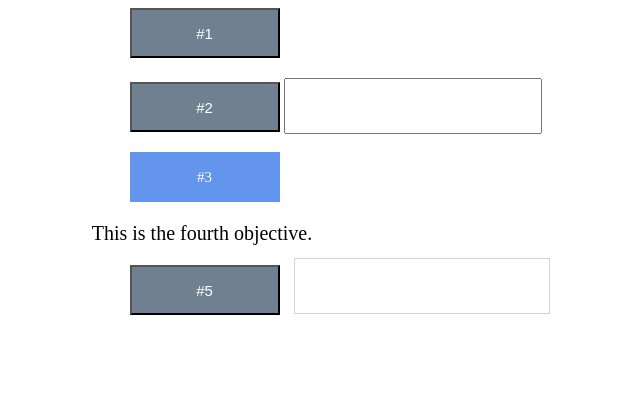
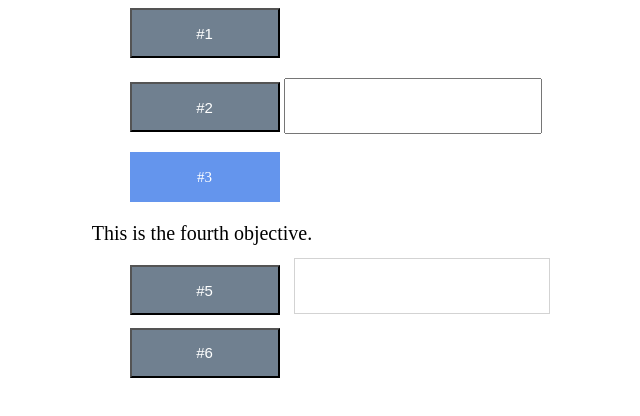
Before and after one commit to Jesla/DepotULab-SimpleTasks-DOM, a plain HTML site: page index.html in a window 1280 px wide. Shown: the whole page, without its empty margins (384-1024 px from the left). Drawn offline with Linux system fonts and the light colour scheme.

Commit message:
5 of 6 Complete

```diff
--- a/index.html
+++ b/index.html
@@ -13,6 +13,11 @@
         <div id='thirdObjDiv'>#3</div>
         <div id='fourthObjDiv'></div>
         <div id='fifthObjDiv'></div>
+        <div id = 'sixtObjDiv'>
+            <button id='sixthObjButton'>#6</button>
+            <ul id= sixthUl>
+            </ul>
+        </div>
     </body>
         <script src='scripts.js '></script>
 </html>
--- a/style.css
+++ b/style.css
@@ -71,3 +71,19 @@
     line-height: 54px;
     vertical-align: middle;
 }
+
+#sixthObjButton {
+    width: 150px;
+    height: 50px;
+    color: white;
+    background-color: slategray;
+    margin-left: 40%;
+    margin-bottom: 20px;
+    margin-top: 14px;
+    font-size: 15px;
+}
+
+.sixthLiList {
+    color: black;
+    font-size: 15px;
+}
```
Also changed, not shown: scripts.js (+19 -3 lines).
